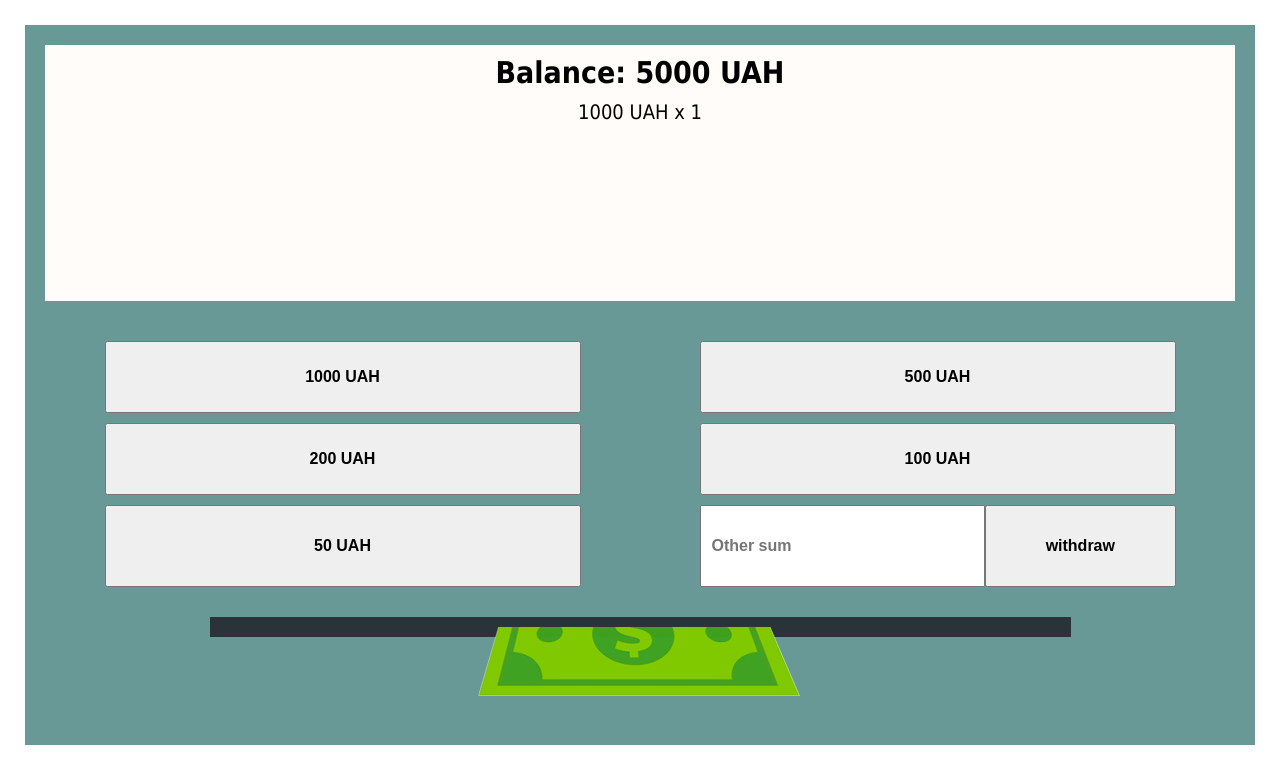
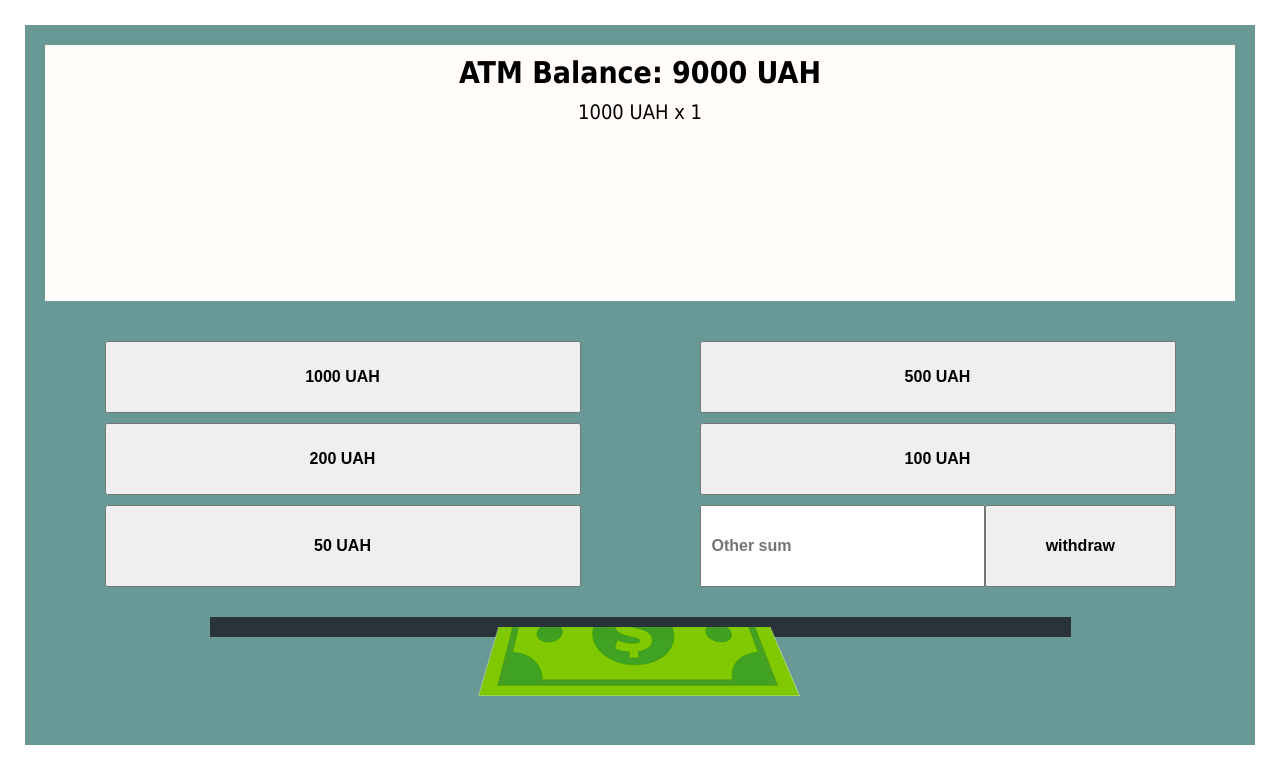
Before and after one commit to VladyslavPolushyn/altex-soft-lab, a website: page hw3/js3/index.html in a window 1280 px wide. Both pictures are taken after a click on the button "1000 UAH". Drawn offline with Linux system fonts and the light colour scheme.

Commit message:
Fixed the atm balance render

```diff
--- a/hw3/js3/index.html
+++ b/hw3/js3/index.html
@@ -11,7 +11,7 @@
 	<section class="atm">
 		<div class="container">
 			<div class="info-screen">
-				<h1 class="balance-info">Balance: <span id="balance"></span> UAH</h1>
+				<h1 class="balance-info">ATM Balance: <span id="balance"></span> UAH</h1>
 				<div class="alert-info" id="alert-field"></div>
 			</div>
 			<div class="controlls">
--- a/hw3/js3/main.js
+++ b/hw3/js3/main.js
@@ -30,7 +30,7 @@ for (let i = 0; i < bills.length; i++) {
 	atmMax += bills[i][0] * bills[i][1];
 }
 
-balanceField.innerHTML = balance;
+balanceField.innerHTML = atmMax;
 
 function withdraw(sumValue) {
 
@@ -69,7 +69,7 @@ function withdraw(sumValue) {
 		}
 
 		moneyImg.classList.remove('hidden');
-		balanceField.innerHTML = balance;
+		balanceField.innerHTML = atmMax;
 
 	} else if (sum && sum > balance) {
 		alertField.innerHTML = `<p>Your balance is less then ${sum} UAH!</p>`;
```
